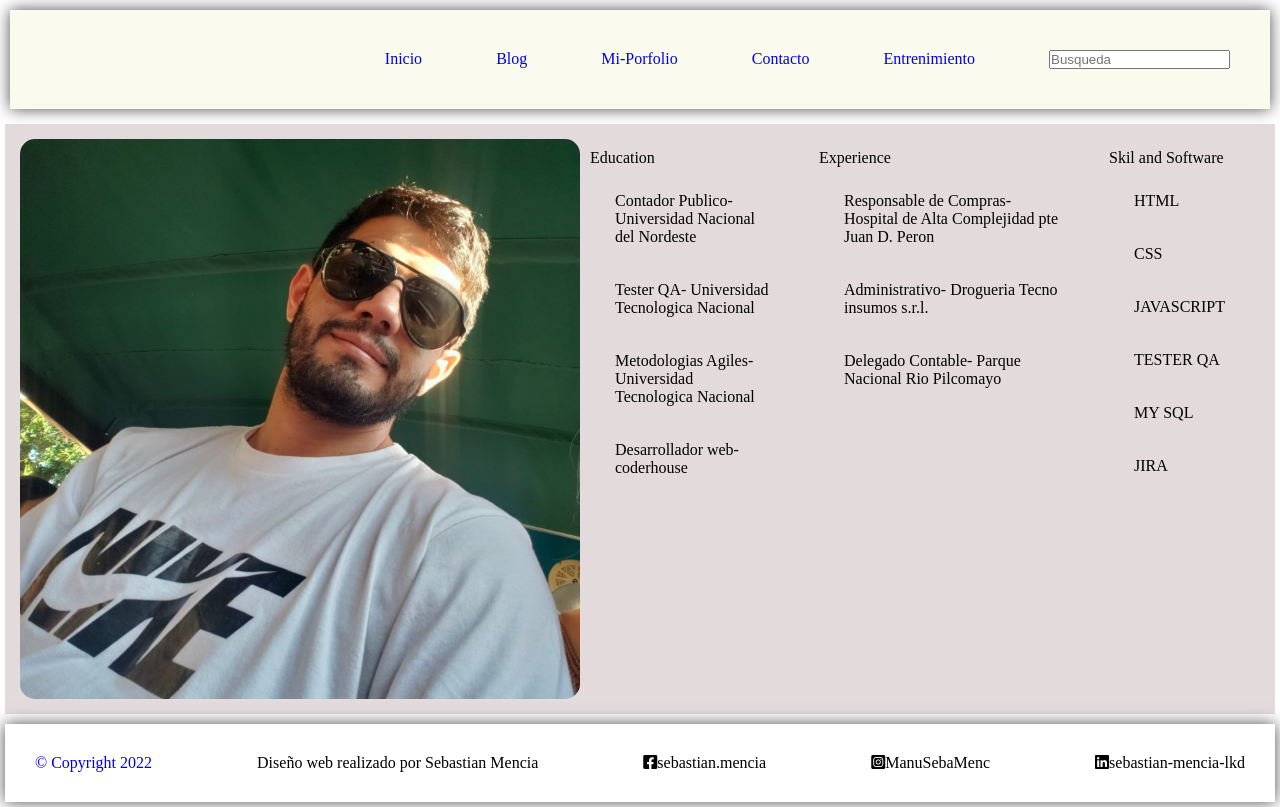
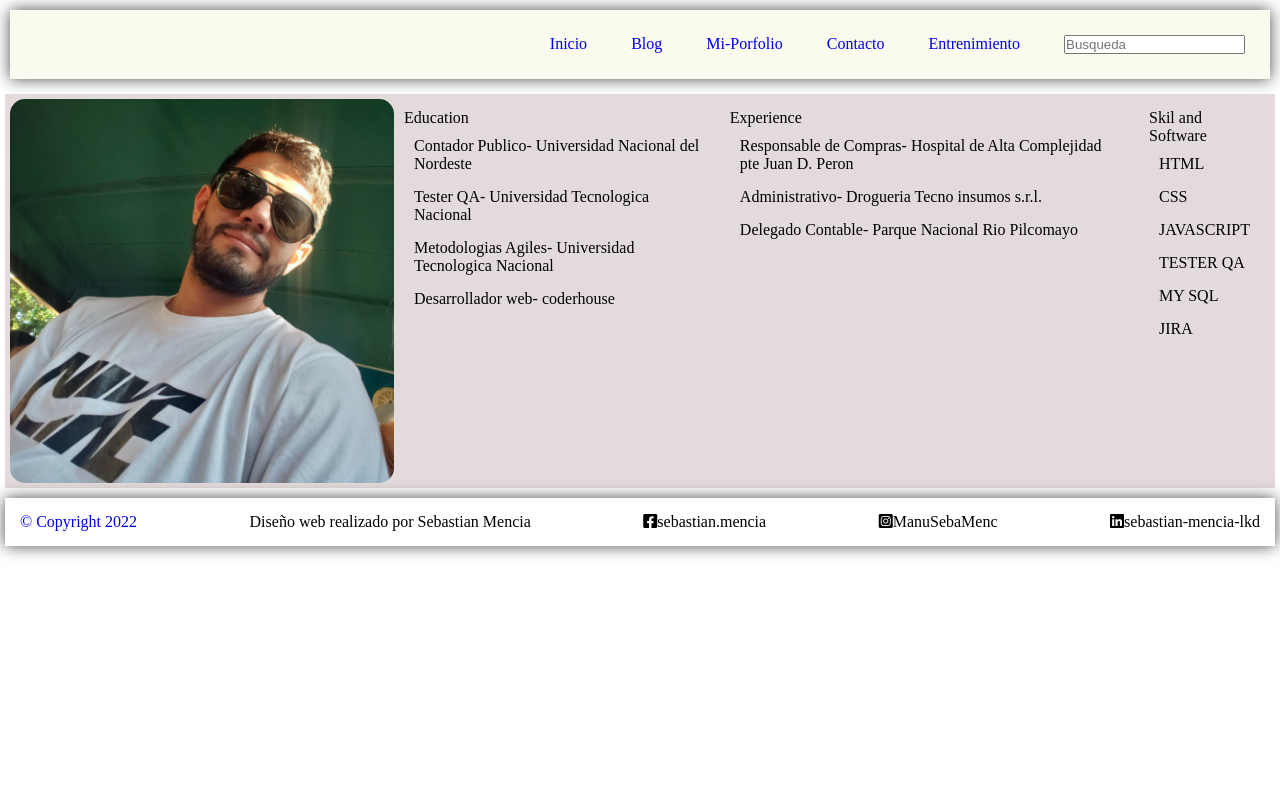
Before and after one commit to sebasmenc05/proyecto-coder, a plain HTML site: page page/miPorfolio.html in a window 1280 px wide. Drawn offline with Linux system fonts and the light colour scheme; a web font is replaced by a local one.

Commit message:
agrega correcciones al estilo

```diff
--- a/css/estilos.css
+++ /dev/null
@@ -1,104 +0,0 @@
-@import url('https://fonts.googleapis.com/css2?family=Inspiration&display=swap');
-/* font-family: 'Inspiration', cursive; */
-
-*{
-    margin: 0;
-    padding: 0;
-}
-/* estilos del header */
-header {
-    background-color: rgba(245, 245, 220, 0.473);
-    border-radius: rgba(245, 245, 220, 0.164);
-    padding: 15px;
-    box-shadow: 0 0 15px rgba(0, 0, 0, 0.7);
-    height: 130px;
-    margin-bottom: 15px;
-
-}
-
-.menu{
-    display: flex;
-    flex-direction: row;
-    justify-content: flex-end;
-
-}
-li{
-    padding: 10px;
-    margin: 15px;
-    color:rgba(75, 4, 4, 0.692);
-    list-style: none;
-}
-a{
-    text-decoration: none;
-    padding: 1px;
-    margin:2px;
-}
-header nav ul li a:hover {
- background-color: rgba(128, 128, 128, 0.219);
- color: rgba(255, 0, 0, 0.281);
-}
-/* fin del header */
-/* main pagina inicio */
-
-.paginaprincipal {
-    background-image: url("../medios/fotofondo.jpeg");
-    background-repeat: no-repeat;
-    background-size: cover;
-    width: 100%;
-    height: 1500px;
- /* no se como hacer para que la imagen ocupe toda la pantalla, solo se me adapta al contenido de la caja
- que son solos unos renglones. la forma que logre fue ampliando el alto pero creo que no es una buena practica */
-
-}
-.titulopaginaprincipal{
-    color: white;
-    font-family: 'Inspiration', cursive;
-    text-align: center;
-    padding: 10px;
-    margin:5px;
-}
-.parrafoprincipal {
-   color:white;
-}
-.parpagprincipal {
-    width: 40%;
-    color:white;
-    position: absolute;
-    top: 80%;
-    right: 55%;
-}
-.botonexperiencias {
-    position: absolute;
-    right:26px;
-    bottom:50px;
-    width: 10%;
-    height: 7%;
-    border-radius: 8px;
-}
-button.botonexperiencias:hover{
-    background-color: rgba(128, 128, 128, 0.192);
-    color: rgba(240, 248, 255, 0.822);
-    /* la idea es que el boton de experiencias te lleve a la seccion experiencias dentro de miPorfolio.html. pero aun no lo se hacer */
-}/* fin del main de index html */
-
-/* miPorfolio.html */
-.porfolio {
-    display: flex;
-    direction: row;
-    background-color: rgba(224, 216, 216, 0.904);
-    margin: 0 auto;
-    padding: 15px;
-}
-main img {
-    height: 35rem;
-    border-radius:15px;
-}
-.educacion {
-    padding: 10px;
-}
-.experiencias {
-    padding: 10px;
-}
-.conocimientos {
-    padding: 10px;
-}
--- a/css/estilos2.css
+++ b/css/style.css
@@ -46,8 +46,8 @@ header {
     gap: 1.5em;
     }
     li{
-    padding: 10px;
-    margin: 15px;
+    padding: 5px;
+    margin: 5px;
     list-style: none;
     }
     a{
@@ -65,7 +65,7 @@ header {
 /* main del inicio */
 .paginaprincipal {
     background-image: url("../medios/fotofondo.jpeg");
-    height: 120vh;
+    height: 70vh vw;
     /* background-repeat: no-repeat; */
     background-attachment: fixed;
     background-size: cover;
@@ -142,14 +142,14 @@ button.botonexperiencias:hover{
 /* miPorfolio.html */
 .porfolio {
     display: flex;
-    direction: row;
+    flex-direction: row;
     background-color: rgba(224, 216, 216, 0.904);
     margin: 5px;
-    padding: 15px;
+    padding: 5px;
     box-shadow: 5px black;
 }
 main img {
-    height: 35rem;
+    height: 30vw;
     border-radius:15px;
 }
 .educacion {
@@ -217,7 +217,7 @@ main img {
     height: 25rem;
     justify-content:center;
     text-align:center;
-    background: radial-gradient(circle at 100%, rgb(163, 82, 82), transparent);
+    background: radial-gradient(rgb(163, 82, 82), rgb(228, 209, 209));
 }
 
 /* footer */
--- a/page/miPorfolio.html
+++ b/page/miPorfolio.html
@@ -4,7 +4,7 @@
     <meta charset="UTF-8">
     <meta http-equiv="X-UA-Compatible" content="IE=edge">
     <meta name="viewport" content="width=device-width, initial-scale=1.0">
-    <link rel="stylesheet" href="../css/estilos2.css">
+    <link rel="stylesheet" href="../css/style.css">
     <title>Document</title>
     <link rel="stylesheet" href="https://cdnjs.cloudflare.com/ajax/libs/font-awesome/6.1.1/css/all.min.css" integrity="sha512-KfkfwYDsLkIlwQp6LFnl8zNdLGxu9YAA1QvwINks4PhcElQSvqcyVLLD9aMhXd13uQjoXtEKNosOWaZqXgel0g==" crossorigin="anonymous" referrerpolicy="no-referrer" />
 </head>
```
Also changed, not shown: index.html (+1 -1 lines), page/blog.html (+1 -1 lines), page/contacto.html (+1 -1 lines), page/entretenimiento.html (+1 -1 lines).
